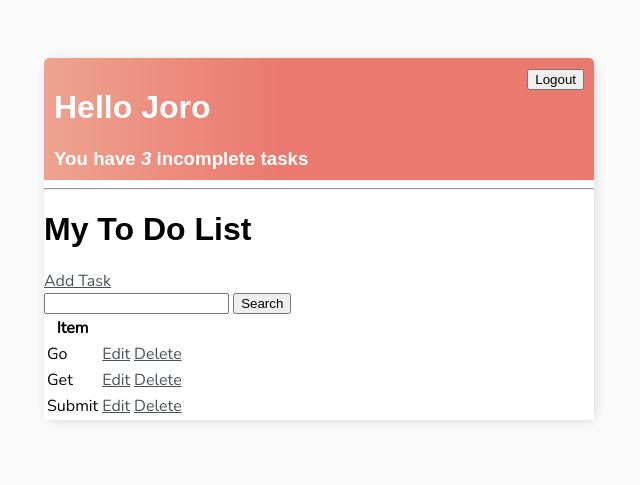
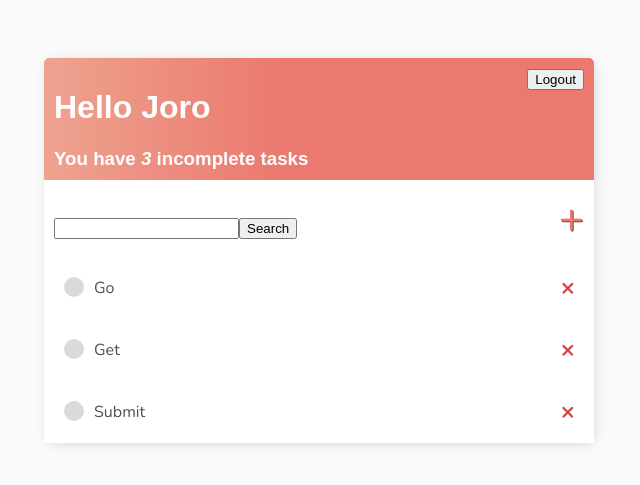
Before and after one commit to George3211/todo_app, a Django app: page / in a window 1280 px wide. Shown: the top 485 px of the page, without its empty margins (321-961 px from the left). Run offline with Django 5.2, Linux system fonts and the light colour scheme; a user stored in the database is signed in; data comes from the database, SQL or seed files in the repository.

Commit message:
more styles

```diff
--- a/base/templates/base/main.html
+++ b/base/templates/base/main.html
@@ -53,6 +53,60 @@
                 color: rgb(247, 247, 247);
                 text-decoration: none;
             }
+
+            .task-wrapper {
+                display: flex;
+                align-items: center;
+                justify-content: space-between;
+                padding: 20px;
+                background-color: 1px solid rgb(226, 226, 226);
+            }
+
+            .task-title {
+                display: flex;
+            }
+
+            .task-title a {
+                text-decoration: none;
+                color: #4b5156;
+                margin-left: 10px;
+            }
+
+            .task-complete-icon {
+                height: 20px;
+                width: 20px;
+                background-color: rgb(105, 192, 105);
+                border-radius: 50%;
+            }
+
+            .task-incomplete-icon {
+                height: 20px;
+                width: 20px;
+                background-color: rgb(218, 218, 218);
+                border-radius: 50%;
+            }
+
+            .delete-link {
+                text-decoration: none;
+                font-weight: 900;
+                color: #cf4949;
+                font-size: 22px;
+                line-height: 0;
+            }
+
+            #search-add-wrapper {
+                display: flex;
+                justify-content: space-between;
+                align-items: center;
+                padding: 10px;
+            }
+
+            #add-link {
+                color: #EB796F;
+                text-decoration: none;
+                font-size: 42px;
+                text-shadow: 1px 1px #81413b;
+            }
         </style>
 
     </head>
--- a/base/templates/base/task_confirm_delete.html
+++ b/base/templates/base/task_confirm_delete.html
@@ -9,4 +9,4 @@
     <input type="submit" value="Delete">
 </form>
 
-{% enblock content%}
+{% endblock content%}
--- a/base/templates/base/task_list.html
+++ b/base/templates/base/task_list.html
@@ -14,84 +14,39 @@
     </form>
     {% else %}
     <a href="{% url 'login' %}">Login</a>
-{% endif %}
-
+    {% endif %}
 </div>
 
+<div id="search-add-wrapper">
+    <form method="get" style="margin-top: 20px; display: flex;">
+        <input type="text" name="search-area" value="{{search_input}}">
+        <input type="submit" value="Search">
+    </form>
+    <a id="add-link" href="{% url 'task-create' %}">&#x2b;</a>
+</div>
 
+<div class="task-items-wrapper">
+    {% for task in tasks%}
+    <div class="task-wrapper">
+        {% if task.complet %}
 
-<hr>
-<h1>My To Do List {{color}}</h1>
-
-<a href="{% url 'task-create' %}">Add Task</a>
-
-<form method="get">
-    <input type="text" name="search-area" value="{{search_input}}">
-    <input type="submit" value="Search">
-</form>
-
-<table>
-    <tr>
-        <th>Item</th>
-        <th></th>
-        <th></th>
-    </tr>
-
-    {% for task in tasks %}
-
-    <tr>
-        <td>{{task.title}}</td>
-        <td><a href="{% url 'task-update' task.id %}">Edit</a></td>
-        <td><a href="{% url 'task-delete' task.id %}">Delete</a></td>
-    </tr>
+        <div class="task-title">
+            <div class="task-complete-icon"></div>
+            <i><s><a href="{% url 'task-update' task.id %}">{{task}}</a></s></i>
+        </div>
+        <a class="delete-link" href="{% url 'task-delete' task.id %}">&#215;</a>
+        {% else %}
+        <div class="task-title">
+            <div class="task-incomplete-icon"></div>
+            <a href="{% url 'task-update' task.id %}">{{task}}</a>
+        </div>
+        <a class="delete-link" href="{% url 'task-delete' task.id %}">&#215;</a>
+        {% endif %}
+    </div>
 
     {% empty %}
-
     <h3>No items in list</h3>
-
     {% endfor %}
-</table>
+</div>
 
 {% endblock content %}
-
-{% if request.user.is_authenticated %}
-<p>{{request.user}}</p>
-<form method="POST" action="{% url 'logout' %}">
-    {% csrf_token %}
-    <button type="submit">Logout</button>
-</form>
-{% else %}
-<a href="{% url 'login' %}">Login</a>
-{% endif %}
-
-<hr>
-<h1>My to do list {{color}}</h1>
-
-<a href="{% url 'task-create' %}">Add Task</a>
-
-<form method="get">
-    <input type="text" name="search-area" value="{{search_input}}">
-    <input type="submit" value="Search">
-</form>
-
-<table>
-    <tr>
-        <th>Item</th>
-        <th></th>
-        <th></th>
-    </tr>
-
-    {% for task in tasks %}
-
-    <tr>
-        <td>{{task.title}}</td>
-        <td><a href="{% url 'task-update' task.id %}">Edit</a></td>
-        <td><a href="{% url 'task-delete' task.id %}">Delete</a></td>
-    </tr>
-
-    {% empty %}
-
-    <h3>No items in list</h3>
-
-    {% endfor %}
-</table>
```
